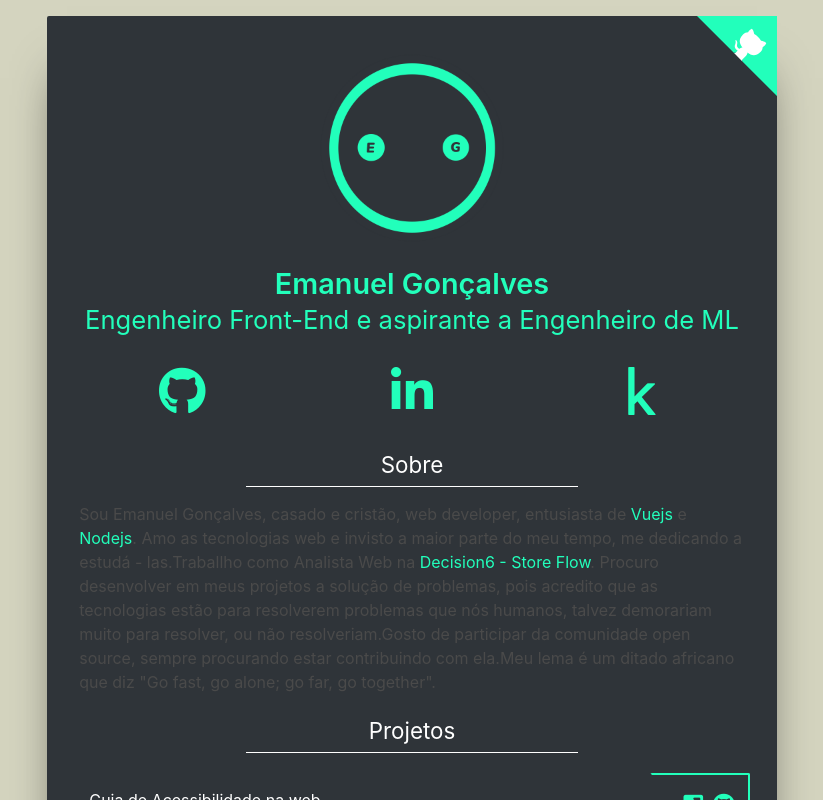
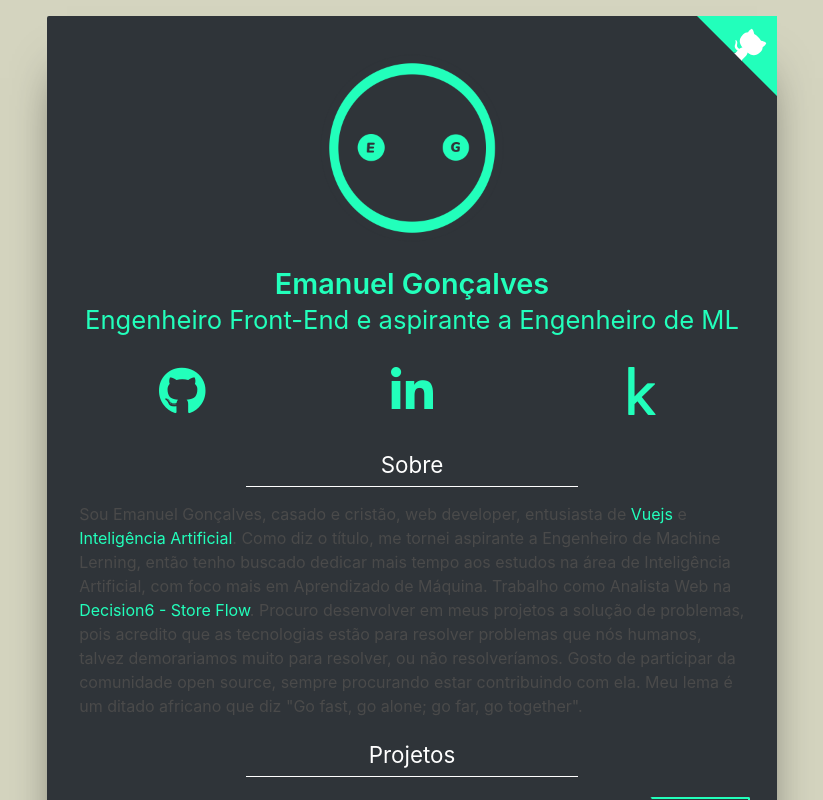
Before and after one commit to emanuelgsouza/emanuelgsouza.dev, a Nuxt app: page / in a window 1280 px wide. Shown: the top 800 px of the page, without its empty margins (228-1051 px from the left). Built offline with nearby package versions, Linux system fonts and the light colour scheme.

Commit message:
update about.me description

```diff
--- a/modules/Home/components/About/index.vue
+++ b/modules/Home/components/About/index.vue
@@ -23,8 +23,7 @@ export default {
         title: 'Sobre',
         paragraphs: [
           `Sou Emanuel Gonçalves, casado e cristão, web developer, entusiasta de <a class="home_section_text_link" href="https://vuejs.org/"
-        title="Visite o site do Vuejs, o Framework Progressivo"> Vuejs </a> e <a class="home_section_text_link" href="https://nodejs.org/en/" title="
-        Conheça uma das plataformas mais usadas no momento "> Nodejs</a>. Amo as tecnologias web e invisto a maior parte do meu tempo, me dedicando a estudá - las.Traballho como Analista Web na <a class="home_section_text_link" href="https://decision6.com/" title="Ir para o site da empresa em que trabalho, Decision6"> Decision6 - Store Flow</a>. Procuro desenvolver em meus projetos a solução de problemas, pois acredito que as tecnologias estão para resolverem problemas que nós humanos, talvez demorariam muito para resolver, ou não resolveriam.Gosto de participar da comunidade open source, sempre procurando estar contribuindo com ela.Meu lema é um ditado africano que diz "Go fast, go alone; go far, go together".`
+        title="Visite o site do Vuejs, o Framework Progressivo"> Vuejs </a> e <a class="home_section_text_link" href="https://paulovasconcellos.com.br/o-que-%C3%A9-intelig%C3%AAncia-artificial-e-porqu%C3%AA-voc%C3%AA-deve-matar-esse-hype-63d1ac28cd0e">Inteligência Artificial</a>. Como diz o título, me tornei aspirante a Engenheiro de Machine Lerning, então tenho buscado dedicar mais tempo aos estudos na área de Inteligência Artificial, com foco mais em Aprendizado de Máquina. Trabalho como Analista Web na <a class="home_section_text_link" href="https://decision6.com/" title="Ir para o site da empresa em que trabalho, Decision6"> Decision6 - Store Flow</a>. Procuro desenvolver em meus projetos a solução de problemas, pois acredito que as tecnologias estão para resolver problemas que nós humanos, talvez demorariamos muito para resolver, ou não resolveríamos. Gosto de participar da comunidade open source, sempre procurando estar contribuindo com ela. Meu lema é um ditado africano que diz "Go fast, go alone; go far, go together".`
         ]
       }
     ]
```
